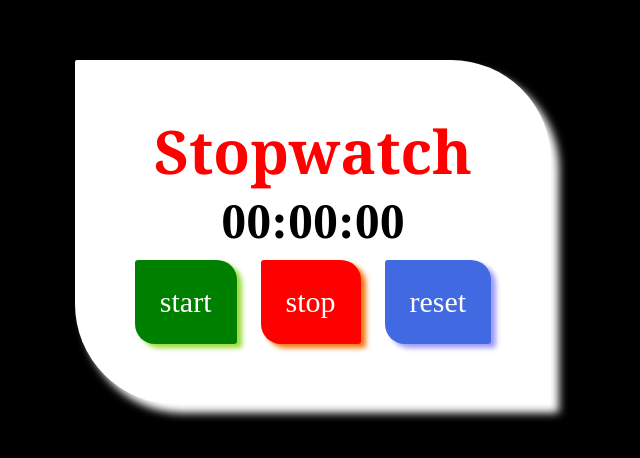
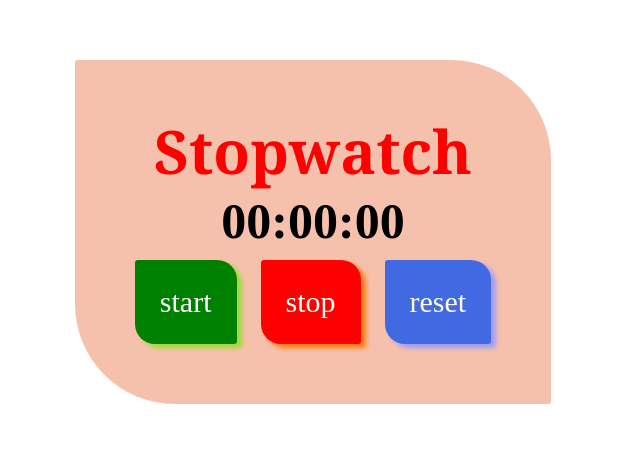
Before and after one commit to Prajaktapatil31/Stopwatch, a plain HTML site: page index.html in a window 1280 px wide. Shown: the part 168-626 px from the top of the page, without its empty margins (327-967 px from the left). Drawn offline with Linux system fonts and the light colour scheme.

Commit message:
Update style.css

```diff
--- a/style.css
+++ b/style.css
@@ -6,7 +6,9 @@
 }
 
 body {
-    background-color: black;
+    /* background-color: black; */
+    background-size: cover;
+    background-repeat: no-repeat;
     width: 100%;
     height: 100vh;
     display: flex;
@@ -15,7 +17,7 @@ body {
 }
 
 .box {
-    background-color: white;
+    background-color: rgb(246, 193, 172);
     height: fit-content;
     width: fit-content;
     padding: 50px;
```
